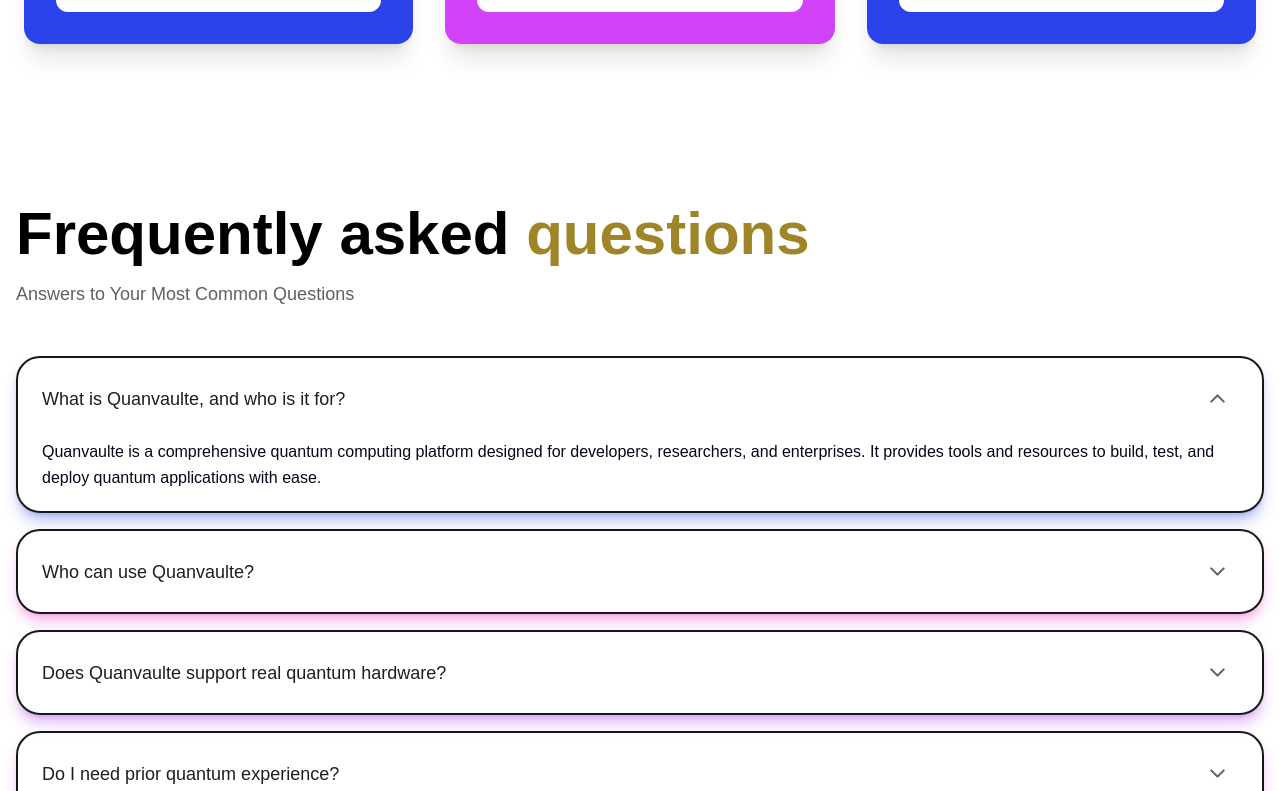
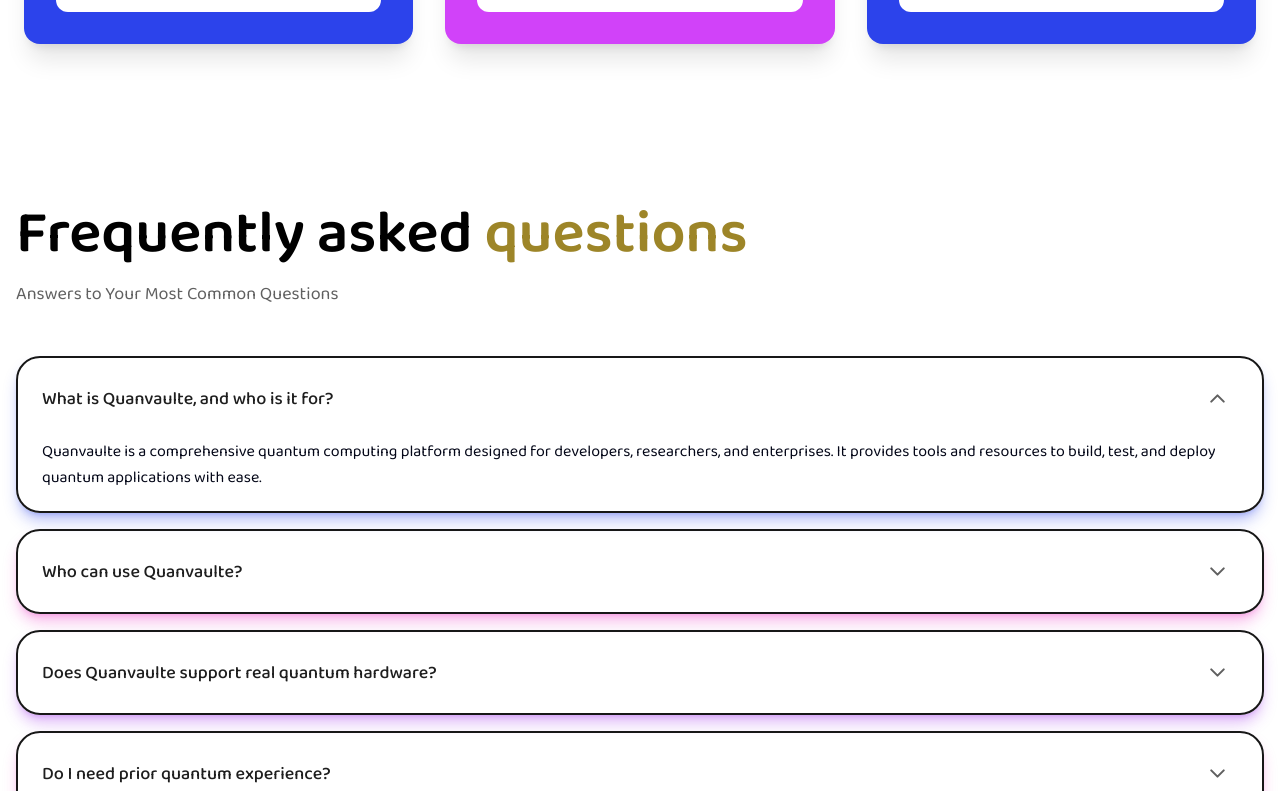
Before and after one commit to Quanvaulte/quanvaulte-user-FE, a Next.js app: page / in a window 1280 px wide. Shown: the part 1000-1791 px from the top of the page. Built offline with nearby package versions, Linux system fonts and the light colour scheme.

Commit message:
chore:faq update

```diff
--- a/components/Faq.tsx
+++ b/components/Faq.tsx
@@ -74,7 +74,7 @@ export default function FAQ() {
   };
 
   return (
-    <div className="min-h-screen bg-white py-20">
+    <div className="min-h-screen bg-white py-20 font-baloo">
       <div className="max-w-7xl mx-auto px-4">
         <div className="mb-12">
           <h1 className="text-5xl md:text-6xl font-semibold text-black">
--- a/components/PricingCard.tsx
+++ b/components/PricingCard.tsx
@@ -46,11 +46,11 @@ export function PricingCard({
 
       <p className="text-white/70 font-normal">{subtitle}</p>
 
-      <div className="space-y-3 my-10 flex-grow">
+      <div className="space-y-3 my-10 flex-grow  ">
         {features.map((feature, index) => (
           <div
             key={index}
-            className={`${bgColor} backdrop-blur-sm rounded-lg p-3 md:p-4 flex items-center gap-3`}>
+            className={`${bgColor} backdrop-blur-sm  rounded-lg p-3 md:p-4 flex items-center gap-3`}>
             <div className="flex-shrink-0">
               <Image src={checkMark} alt="check" className="w-5 h-5"/>
             </div>
```
